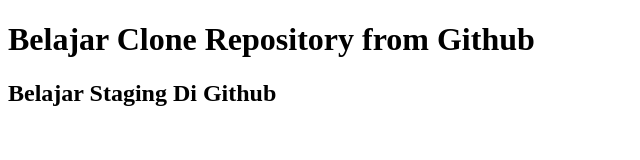
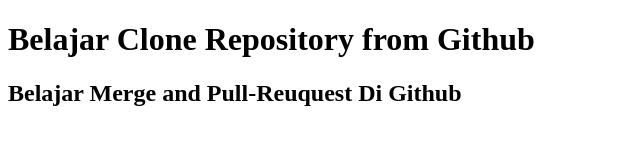
Before and after one commit to lahiardhan/belajar-niomic, a plain HTML site: page index.html in a window 1280 px wide. Shown: the whole page, without its empty margins (0-640 px from the left). Drawn offline with Linux system fonts and the light colour scheme.

Commit message:
Update index.html

```diff
--- a/index.html
+++ b/index.html
@@ -8,6 +8,6 @@
 </head>
 <body>
    <h1>Belajar Clone Repository from Github</h1>
-   <h2>Belajar Staging Di Github</h2>
+   <h2>Belajar Merge and Pull-Reuquest Di Github</h2>
 </body>
 </html>
```
